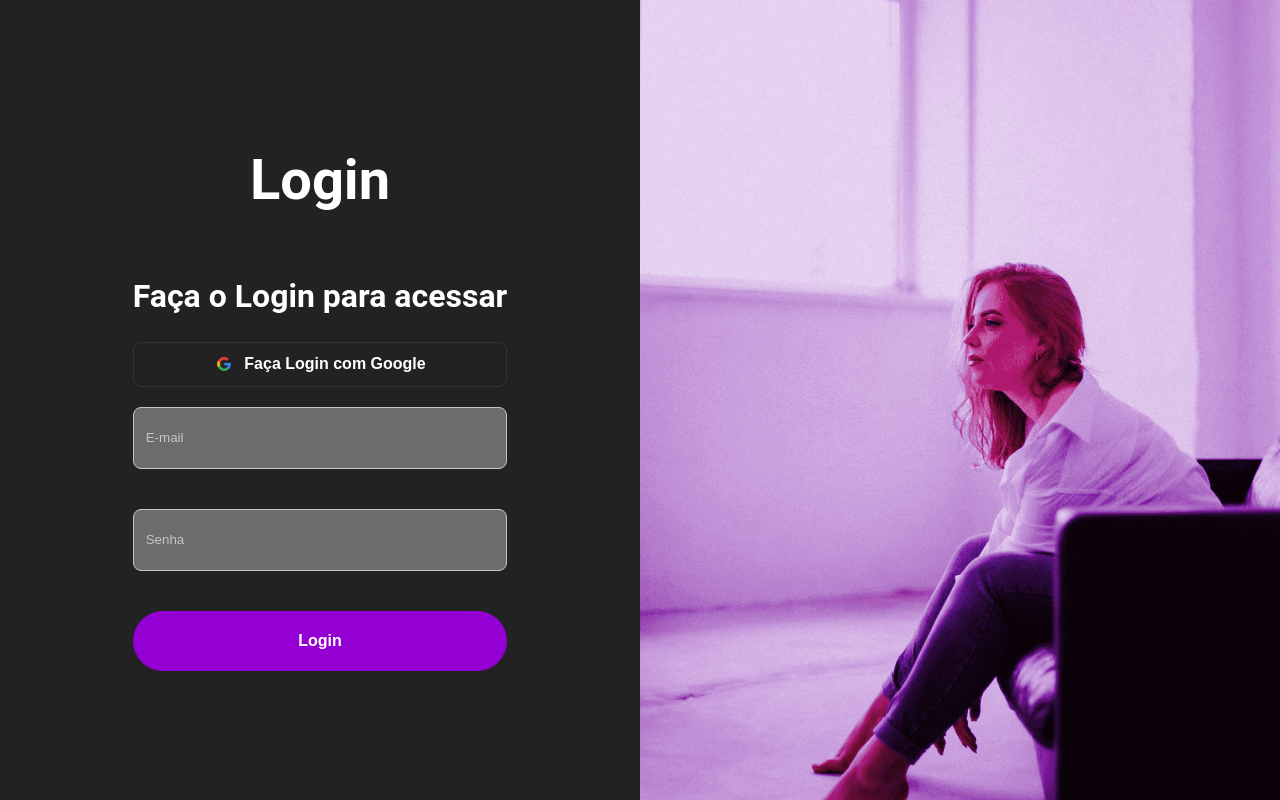
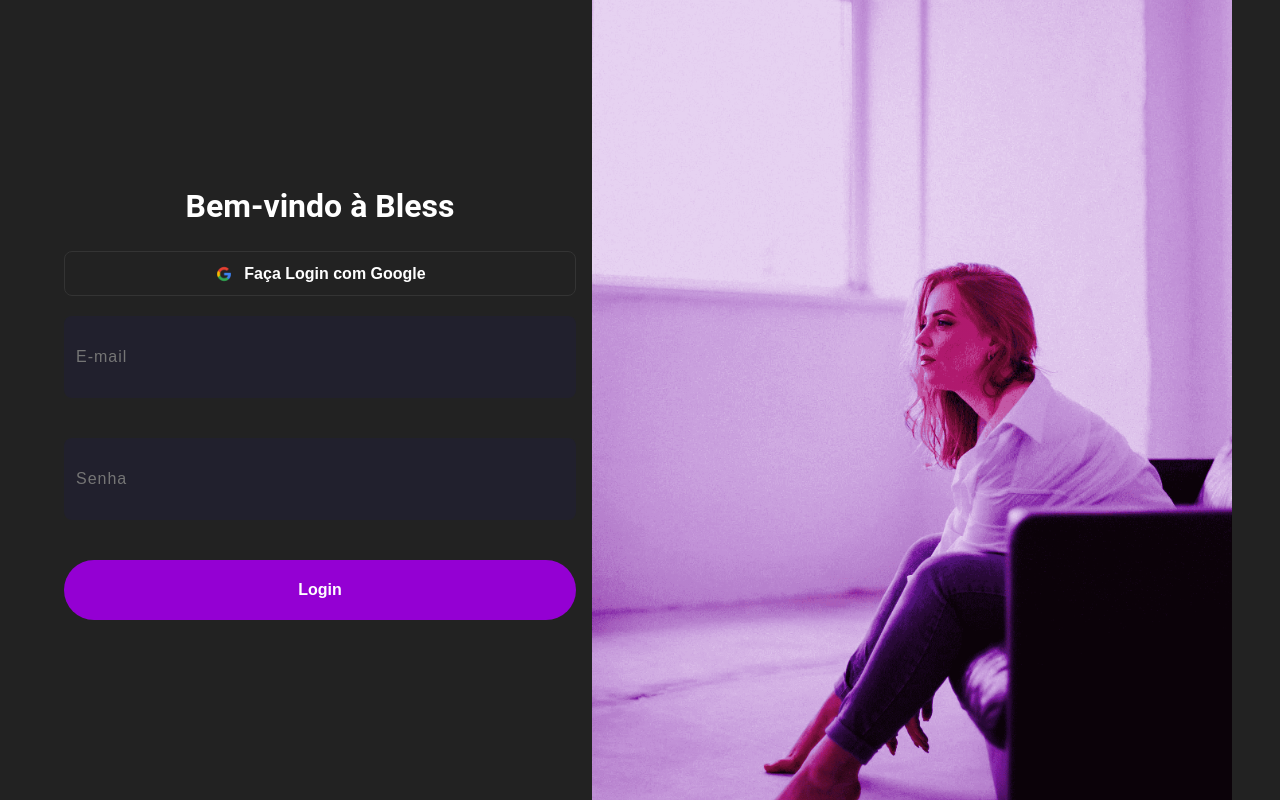
Before and after one commit to KingOfSites/bless-web-app, a React (Create React App) app: page / in a window 1280 px wide. Built offline with nearby package versions, Linux system fonts and the light colour scheme.

Commit message:
correcoes na tela de login

```diff
--- a/src/App.scss
+++ b/src/App.scss
@@ -9,9 +9,38 @@
   -moz-osx-font-smoothing: grayscale;
 }
 
+    .input-element:focus::-webkit-input-placeholder {
+      color: transparent;
+    }
+
+    .input-element:focus:-ms-input-placeholder {
+      color: transparent;
+    }
+
+    .input-element:focus::placeholder {
+      color: transparent;
+    }
+
+    .input-element:focus {
+      -webkit-text-fill-color: currentcolor !important;
+      caret-color: currentcolor !important;
+      -webkit-box-shadow: 0 0 0px 1000px #c71c1c inset !important;
+      box-shadow: 0 0 0px 1000px #c71c1c inset !important;
+    }
+
+    input:-webkit-autofill,
+    input:-webkit-autofill:hover,
+    input:-webkit-autofill:focus,
+    input:-webkit-autofill:active {
+      -webkit-transition-delay: 9999s;
+      -webkit-transition: color 9999s ease-out, background-color 9999s ease-out;
+      background-color: rgba(255, 0, 0, 0) !important;
+      color: currentcolor !important;
+    }
+
 
 .padding-form {
-  padding: 0px 15px;
+  padding: 0px 16px;
 }
 
 h1 {
@@ -186,22 +215,21 @@
 }
 
 
-.input {
-  display: flex;
-  align-items: center;
-  justify-content: center;
-  height: 30px;
-  background-color: #6C6C6C;
-  border: 1px solid #C5C5C5;
+input {
+  width: 100%;
+  padding: 0.5rem;
+  font-weight: 400;
+  border: none;
+  font-size: var(--fs-400) !important;
+  letter-spacing: 1px;
+  background: #21202d;
+  color: #fff;
   border-radius: 8px;
-  padding: 15px 12px;
-  cursor: cursor;
-  transition: all 0.2s ease-in-out;
-  margin-bottom: 20px;
+  height: 52px;
+}
 
-  &::placeholder {
-    color: #C5C5C5;
-  }
+input:focus{
+  border: 2px soli#9400D3 !important;
 }
 
 .button {
@@ -330,3 +358,11 @@
   align-items: center;
   padding-top: 0%;
 }
+
+.login-form-content {
+  max-width: 512px;
+}
+
+.width-100perce {
+  width: 100%;
+}
--- a/src/components/Input.tsx
+++ b/src/components/Input.tsx
@@ -2,10 +2,10 @@
 
 export const Input = (props: InputHTMLAttributes<HTMLInputElement>) => {
   return (
-    <div className="separator20px flex flex-1 width100perc">
+    <div className="separator20px flex flex-1 width100perc" style={{border:'none',background:'none'}}>
     <input
     {...props}
-    className="input"
+    className="input input-element"
     />
     </div>
    );
--- a/src/pages/Home/Index.tsx
+++ b/src/pages/Home/Index.tsx
@@ -11,13 +11,10 @@
   return (
     <>
          <div className="login-container flex flex-wrap sm:justify-center items-center">
-          <div className="flex flex-col sm:justify-center items-center sm:w-1/2">
+          <div className="flex flex-col sm:justify-center items-center sm:w-1/2 login-form-content padding-form ">
             {/* componente de título */}
-            <div className="flex items-center">
-              <h1>Login</h1>
-            </div>
-            <div className="flex flex-col sm:justify-center items-center  padding-form">
-              <h2>Faça o Login para acessar</h2>
+            <div className="flex flex-col sm:justify-center items-center  width-100perce" >
+              <h2>Bem-vindo à Bless</h2>
               <ButtonGoogle onClick={()=>{}}></ButtonGoogle>
               <Input id="email" type="email" className="input" placeholder="E-mail" required={true} />
               <Input id="password" type="password" className="input" placeholder="Senha" required={true} />
```
